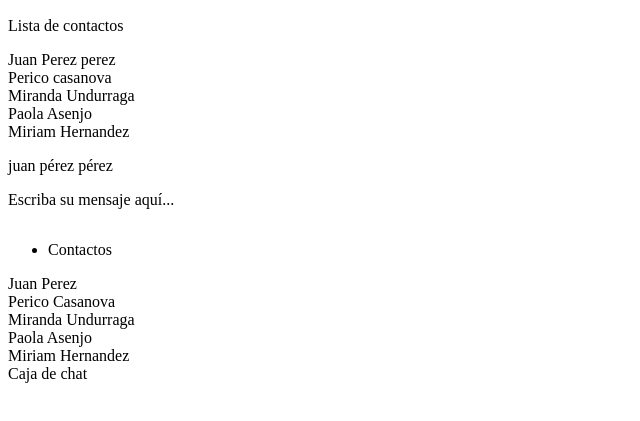
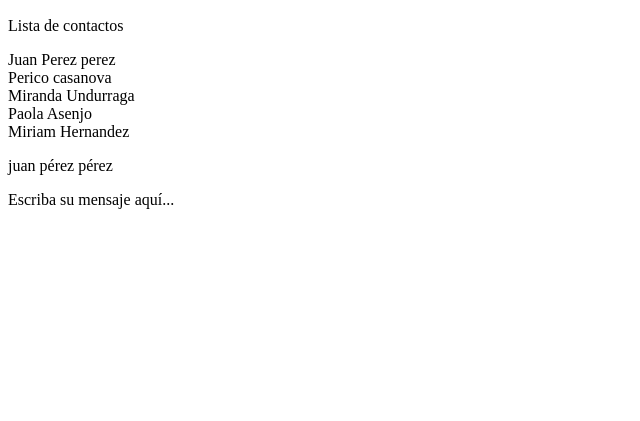
Before and after one commit to MrsPepa/parcial, a plain HTML site: page index.html in a window 1280 px wide. Shown: the part 79-500 px from the top of the page, without its empty margins (0-640 px from the left). Drawn offline with Linux system fonts and the light colour scheme.

Commit message:
Arreglo parcial

```diff
--- a/index.html
+++ b/index.html
@@ -34,29 +34,5 @@
 		</aside>
 	</main>
 
-	<header calss="cabecera">
-      <nav class="menu-navegacion">
-        <ul class="lista-navegacion">
-
-          <li>Contactos</li>
-
-        </ul>
-      </nav>
-    </header>
-    <section class="contenedor-principal">
-      <main class="contenido-principal">
-        <section class="comentarios">
-          <article class="comentario">Juan Perez</article>
-          <article class="comentario">Perico Casanova</article>
-          <article class="comentario">Miranda Undurraga</article>
-          <article class="comentario">Paola Asenjo</article>
-          <article class="comentario">Miriam Hernandez</article>
-        </section>
-      </main>
-      <aside>Caja de chat</aside>
-    </section>
-    <footer>
-
-    </footer>
 </body>
 </html>
```
